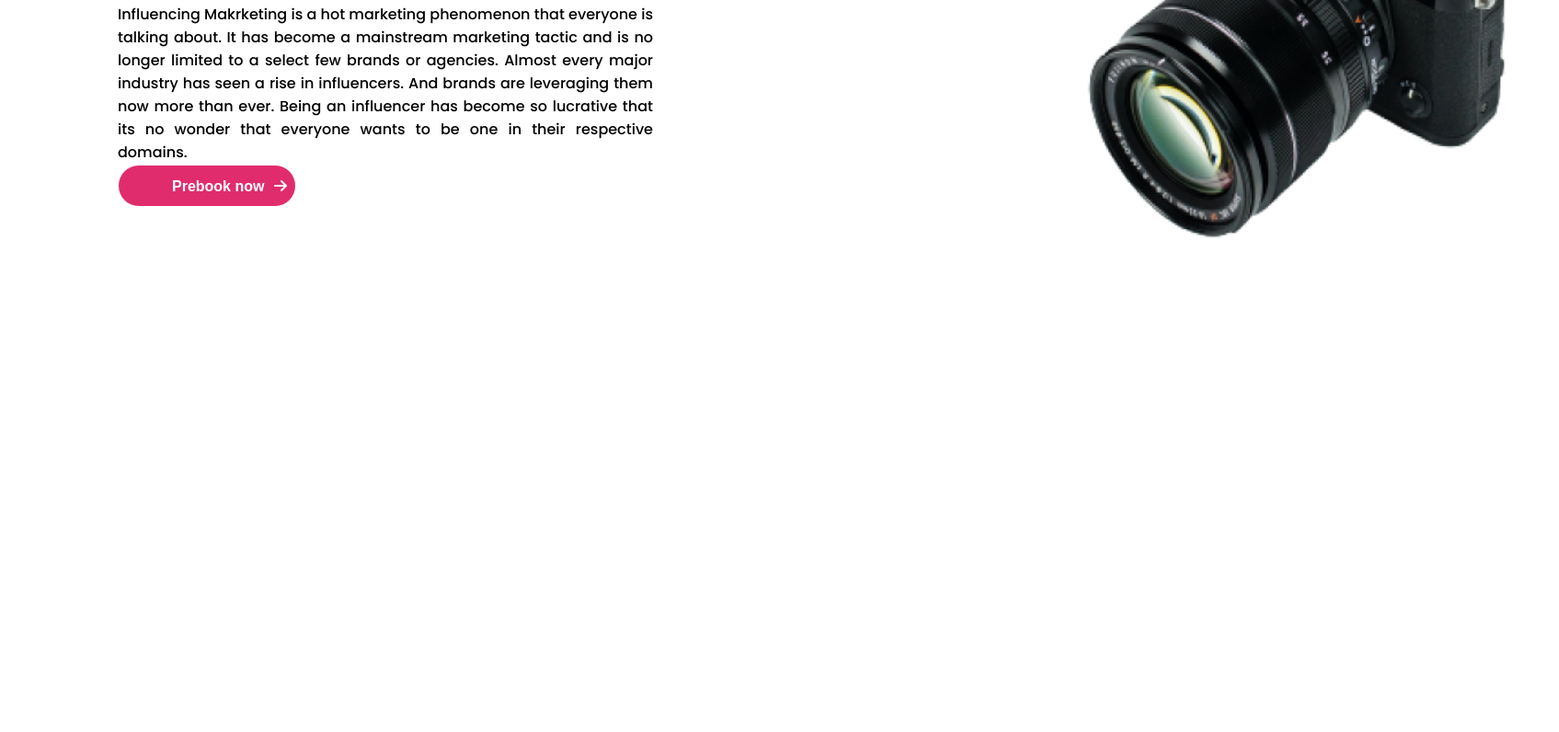
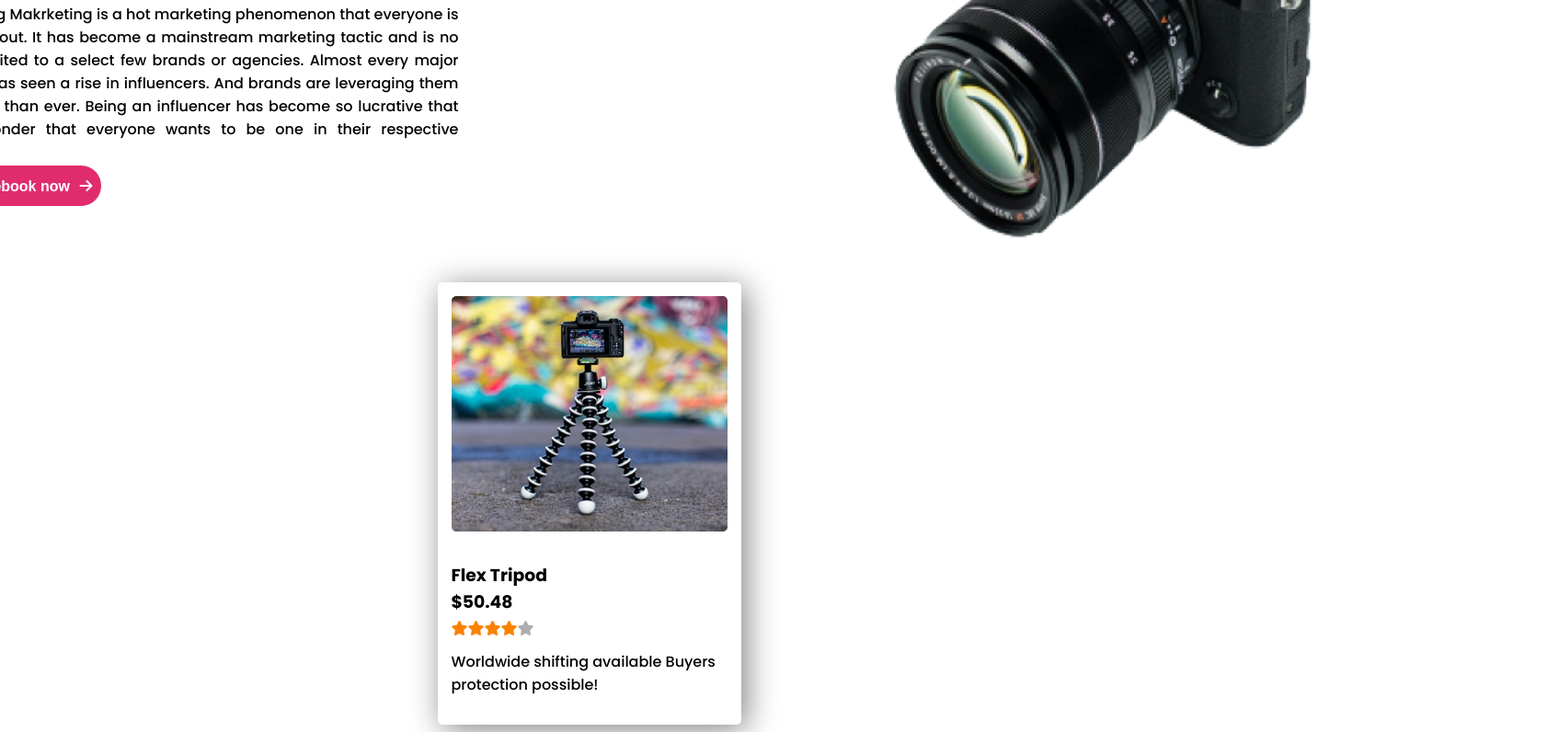
Before and after one commit to gsaqlaien/influences-gears, a plain HTML site: page index.html in a window 1280 px wide. Shown: the part 623-1419 px from the top of the page at 92% size, 1695 px wide, since content can reach past the window. Before the commit the page ends 933 px from the top, so only its background shows below. Drawn offline with Linux system fonts and the light colour scheme.

Commit message:
second-commit

```diff
--- a/index.html
+++ b/index.html
@@ -52,6 +52,37 @@
                 <img src="images/main-camera.png" alt="">
             </div>
         </section>
+
+        <!--========
+             next-section
+        ============= -->
+        <section class="container">
+
+            <div class="tripods">
+                <div class="tripod">
+                    <div class="tripod-banner">
+                        <img src="images/tripod.png" alt="">
+                    </div>
+                    <div class="price">
+                        <h6>Flex Tripod <br>
+                            $50.48</h6>
+
+                        <div class="ratings">
+                            <i class="fas fa-star filled"></i>
+                            <i class="fas fa-star filled"></i>
+                            <i class="fas fa-star filled"></i>
+                            <i class="fas fa-star filled"></i>
+                            <i class="fas fa-star empty"></i>
+                        </div>
+                        <p class="info">
+                            Worldwide shifting available
+                            Buyers protection possible!
+                        </p>
+                    </div>
+                </div>
+            </div>
+
+        </section>
     </main>
 </body>
 
--- a/style/style.css
+++ b/style/style.css
@@ -5,6 +5,12 @@
 /*==========
  Utilities
 ========= */
+main {
+    display: flex;
+    flex-direction: column;
+    align-items: center;
+
+}
 body {
     font-family: 'Poppins', sans-serif;
     background-color: #fff;
@@ -59,3 +65,59 @@ h1 {
 .image .img:hover{
     transform: rotate(45deg);
 }
+
+/*========
+ next-section-title
+======= */
+.tripods {
+display: flex;
+
+}
+
+.tripod {
+
+    padding: 15px;
+    box-shadow: 5px 5px 35px grey;
+    border-radius: 5px;
+
+
+}
+.tripod-banner {
+
+}
+
+.container {
+    Width :329px;
+Height :476px;
+
+    padding: 5px;
+
+}
+.price {
+    font-size: 28px;
+
+}
+h6 {
+    margin-top: 16px;
+    margin-bottom: 6px;
+}
+.info {
+    font-size: 16px;
+}
+.ratings {
+    display: flex;
+    width: 16px;
+height: 16px;
+}
+.tripod.tripod-banner img {
+    width: 300px;
+    height: 256px;
+}
+.fa-star.filled {
+    color: #FB8200;
+    font-size:16px;
+}
+.fa-star.empty {
+    color: #AEAEAE;
+    font-size: 16px;
+}
```
